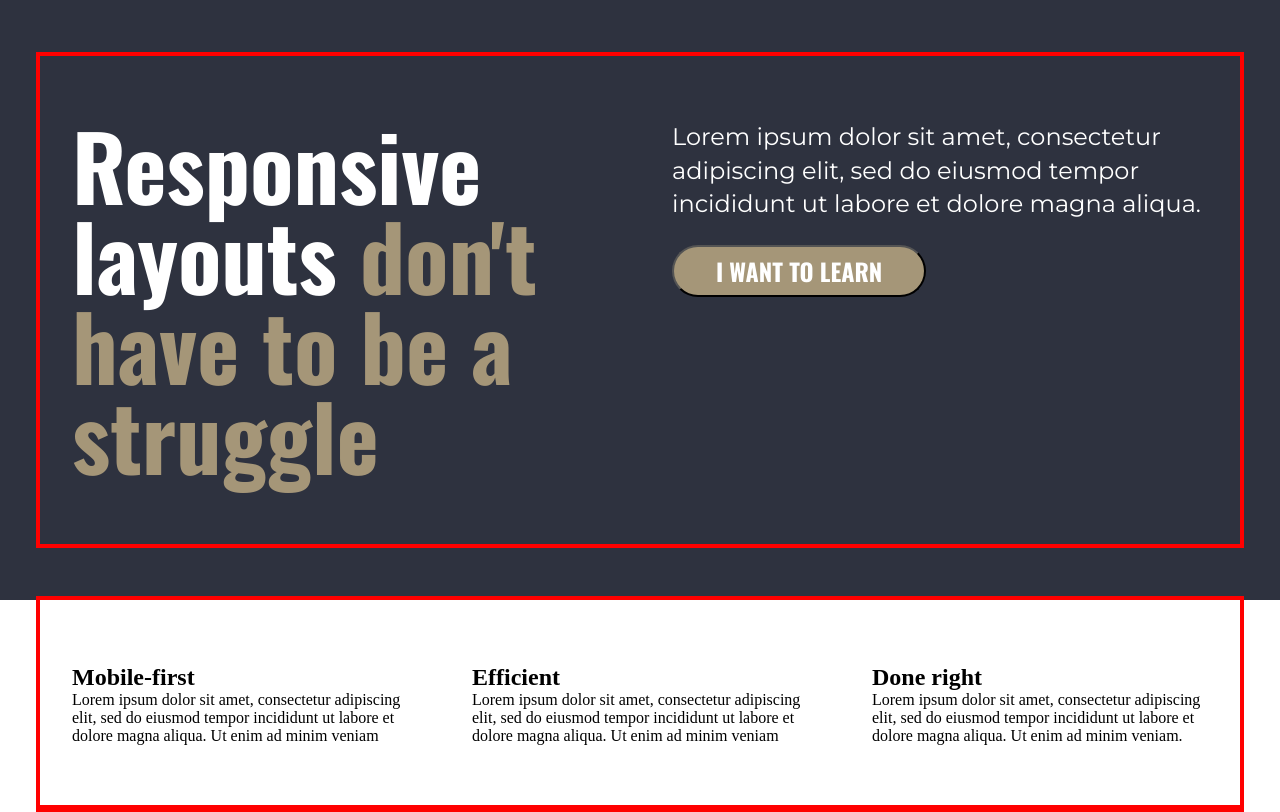
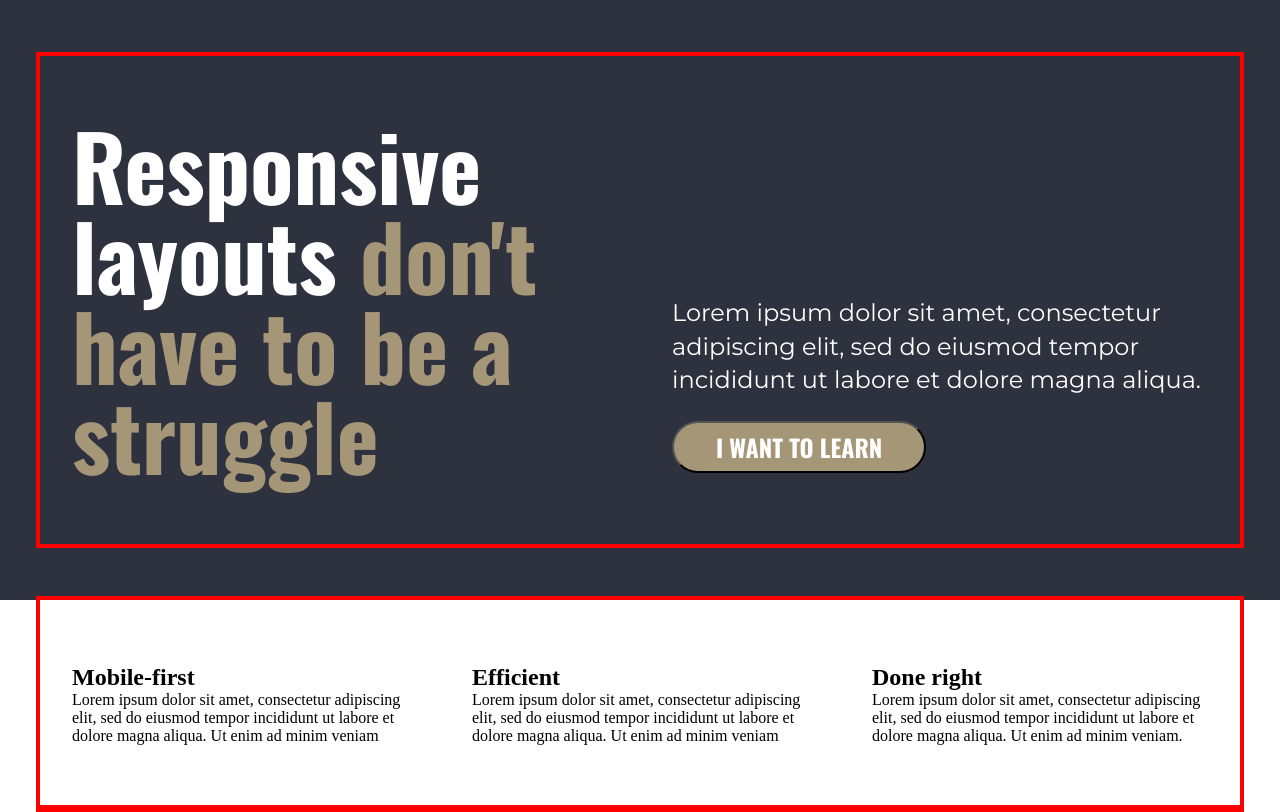
Before and after one commit to guanizorommel/KP-Final-Challenge, a plain HTML site: page index.html in a window 1280 px wide. Shown: the top 812 px of the page. Drawn offline with nearby package versions, Linux system fonts and the light colour scheme.

Commit message:
hero completion

```diff
--- a/index.html
+++ b/index.html
@@ -19,17 +19,13 @@
         <div class="container">
             <div class="row">
                 <div class="col">
-                    <div class="herocontent-primary">
                         <h1 class="herotext-primary">Responsive<br> layouts <span class="herotext-secondary">don't have to be a struggle</span></h1>
-                    </div>
                 </div>
                 <div class="col">
-                    <div class="herocontent-secondary">
                         <p class="heroparagraph">Lorem ipsum dolor sit amet, consectetur
                             adipiscing elit, sed do eiusmod tempor
                             incididunt ut labore et dolore magna aliqua.</p>
                         <button class="herobutton">I want to learn</button>
-                    </div>
                 </div>
             </div>
         </div>
--- a/style.css
+++ b/style.css
@@ -26,14 +26,6 @@
     padding: 4em 2em;
 }
 
-/* .herocontent-primary {
-
-} */
-
-/* .hercontent-secondary {
-    justify-content: flex-end;
-} */
-
 .herotext-primary{
     font-family: "Oswald", sans-serif;
     font-size: 5.625rem;
@@ -50,6 +42,7 @@
     font-size: 1.5rem;
     line-height: 1.4;
     color: #fff;
+    margin-top: 11rem;
 }
 
 .herobutton {
```
